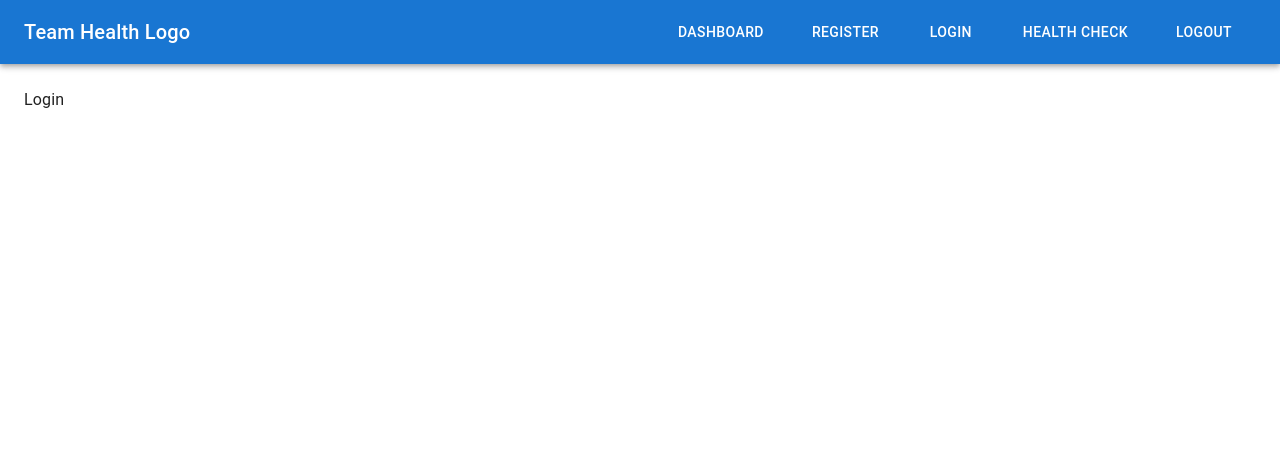
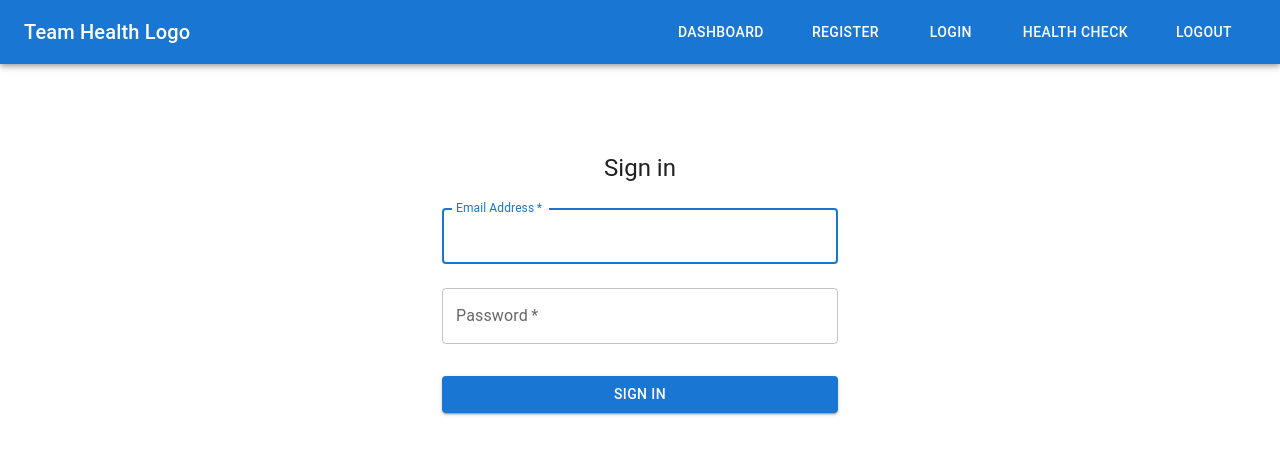
Before and after one commit to hannasdev/team-health-dashboard-client, a React (Vite) app: page /login in a window 1280 px wide. Shown: the top 454 px of the page. Built offline with nearby package versions, Linux system fonts and the light colour scheme.

Commit message:
feat(User Login): Add Login, refactor AuthenticationService to work with refreshToken

```diff
--- /dev/null
+++ b/src/components/LoginForm/LoginForm.tsx
@@ -0,0 +1,108 @@
+import React, { useState } from 'react';
+import { useForm } from 'react-hook-form';
+import { TextField, Button, Box, Alert } from '@mui/material';
+import { useNavigate } from 'react-router-dom';
+import { AuthenticationService } from '../../services/AuthenticationService';
+import { ApiService } from '../../services/ApiService';
+import { LocalStorageService } from '../../services/LocalStorageService';
+import axios from 'axios';
+
+type LoginInputs = {
+  email: string;
+  password: string;
+};
+
+const LoginForm: React.FC = () => {
+  const {
+    register,
+    handleSubmit,
+    formState: { errors },
+  } = useForm<LoginInputs>();
+  const [error, setError] = useState<string | null>(null);
+  const [isLoading, setIsLoading] = useState(false);
+  const navigate = useNavigate();
+
+  const localStorageService = new LocalStorageService();
+  const apiService = new ApiService(
+    '/api',
+    {
+      handleError: (error) => {
+        console.error('API Error:', error);
+      },
+    },
+    {
+      getToken: () => localStorageService.getItem('token'),
+      setToken: (token) => {
+        localStorageService.setItem('token', token);
+      },
+      refreshToken: async () => {
+        console.log('Token refresh not implemented yet');
+        return Promise.resolve('');
+      },
+    }
+  );
+  const authService = new AuthenticationService(apiService.getAxiosInstance(), localStorageService);
+
+  const onSubmit = async (data: LoginInputs) => {
+    try {
+      setIsLoading(true);
+      await authService.login(data.email, data.password);
+      navigate('/dashboard');
+    } catch (err) {
+      if (axios.isAxiosError(err) && err.response) {
+        setError(err.response.data.message || 'An error occurred during login');
+      } else {
+        setError('Network error. Please try again.');
+      }
+    } finally {
+      setIsLoading(false);
+    }
+  };
+
+  return (
+    <Box component="form" onSubmit={handleSubmit(onSubmit)} noValidate sx={{ mt: 1 }}>
+      {error && <Alert severity="error">{error}</Alert>}
+      <TextField
+        margin="normal"
+        required
+        fullWidth
+        id="email"
+        label="Email Address"
+        autoComplete="email"
+        autoFocus
+        {...register('email', {
+          required: 'Email is required',
+          pattern: {
+            value: /^[A-Z0-9._%+-]+@[A-Z0-9.-]+\.[A-Z]{2,}$/i,
+            message: 'Invalid email address',
+          },
+        })}
+        error={!!errors.email}
+        helperText={errors.email?.message}
+      />
+      <TextField
+        margin="normal"
+        required
+        fullWidth
+        label="Password"
+        type="password"
+        id="password"
+        autoComplete="current-password"
+        {...register('password', { required: 'Password is required' })}
+        error={!!errors.password}
+        helperText={errors.password?.message}
+      />
+      <Button
+        type="submit"
+        fullWidth
+        variant="contained"
+        disabled={isLoading}
+        sx={{ mt: 3, mb: 2 }}
+      >
+        {isLoading ? 'Signing In...' : 'Sign In'}
+      </Button>
+    </Box>
+  );
+};
+
+export default LoginForm;
--- /dev/null
+++ b/src/components/LoginForm/index.ts
@@ -0,0 +1,2 @@
+import LoginForm from './LoginForm';
+export default LoginForm;
--- a/src/interfaces/IAuthResponse.ts
+++ b/src/interfaces/IAuthResponse.ts
@@ -2,6 +2,6 @@ import type { IUser } from './IUser';
 
 export interface IAuthResponse {
   user: IUser;
-  token: string;
+  accessToken: string;
   refreshToken: string;
 }
--- a/src/interfaces/IAuthenticationService.ts
+++ b/src/interfaces/IAuthenticationService.ts
@@ -6,5 +6,5 @@ export interface IAuthenticationService {
   register(name: string, email: string, password: string): Promise<IAuthResponse>;
   logout(): void;
   getCurrentUser(): Promise<IUser | null>;
-  refreshToken(): Promise<string | null>;
+  refreshToken(): Promise<{ accessToken: string; refreshToken: string } | null>;
 }
--- a/src/pages/Login.tsx
+++ b/src/pages/Login.tsx
@@ -1,3 +1,25 @@
-const Login = () => <div>Login</div>;
+import React from 'react';
+import { Container, Typography, Box } from '@mui/material';
+import LoginForm from '../components/LoginForm/LoginForm';
+
+const Login: React.FC = () => {
+  return (
+    <Container component="main" maxWidth="xs">
+      <Box
+        sx={{
+          marginTop: 8,
+          display: 'flex',
+          flexDirection: 'column',
+          alignItems: 'center',
+        }}
+      >
+        <Typography component="h1" variant="h5">
+          Sign in
+        </Typography>
+        <LoginForm />
+      </Box>
+    </Container>
+  );
+};
 
 export default Login;
--- a/src/services/AuthenticationService.ts
+++ b/src/services/AuthenticationService.ts
@@ -15,26 +15,25 @@ export class AuthenticationService implements IAuthenticationService {
       email,
       password,
     });
-    const { user, token, refreshToken } = response.data;
-    this.storageService.setItem('token', token);
+    const { user, accessToken, refreshToken } = response.data;
+    this.storageService.setItem('accessToken', accessToken);
     this.storageService.setItem('refreshToken', refreshToken);
-    return { user, token, refreshToken };
+    return { user, accessToken, refreshToken };
   }
 
-  public async register(name: string, email: string, password: string): Promise<IAuthResponse> {
-    const response: AxiosResponse<IAuthResponse> = await this.apiClient.post('/auth/register', {
-      name,
+  public async register(email: string, password: string): Promise<IAuthResponse> {
+    const response = await this.apiClient.post<IAuthResponse>('/auth/register', {
       email,
       password,
     });
-    const { user, token, refreshToken } = response.data;
-    this.storageService.setItem('token', token);
+    const { user, accessToken, refreshToken } = response.data;
+    this.storageService.setItem('accessToken', accessToken);
     this.storageService.setItem('refreshToken', refreshToken);
-    return { user, token, refreshToken };
+    return { user, accessToken, refreshToken };
   }
 
   public logout(): void {
-    this.storageService.removeItem('token');
+    this.storageService.removeItem('accessToken');
     this.storageService.removeItem('refreshToken');
   }
 
@@ -47,21 +46,20 @@ export class AuthenticationService implements IAuthenticationService {
     }
   }
 
-  public async refreshToken(): Promise<string | null> {
+  public async refreshToken(): Promise<{ accessToken: string; refreshToken: string } | null> {
+    const currentRefreshToken = this.storageService.getItem('refreshToken');
+    if (!currentRefreshToken) return null;
+
     try {
-      const refreshToken = this.storageService.getItem('refreshToken');
-      if (!refreshToken) return null;
-
-      const response: AxiosResponse<{ token: string }> = await this.apiClient.post(
+      const response = await this.apiClient.post<{ accessToken: string; refreshToken: string }>(
         '/auth/refresh',
-        {
-          refreshToken,
-        }
+        { refreshToken: currentRefreshToken }
       );
-      const { token } = response.data;
-      this.storageService.setItem('token', token);
-      return token;
-    } catch {
+      const { accessToken, refreshToken } = response.data;
+      this.storageService.setItem('accessToken', accessToken);
+      this.storageService.setItem('refreshToken', refreshToken);
+      return { accessToken, refreshToken };
+    } catch (error) {
       this.logout();
       return null;
     }
```
Also changed, not shown: 2 other files (tests, documents, lock files or other folders).
